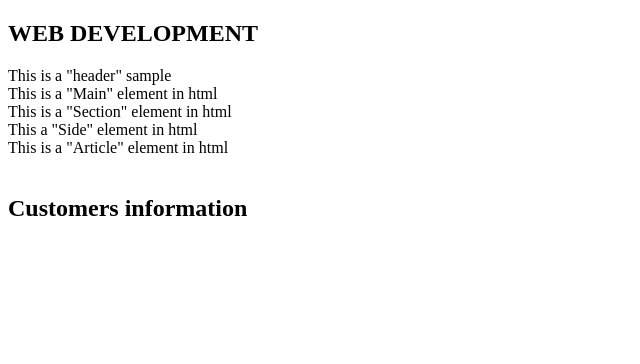
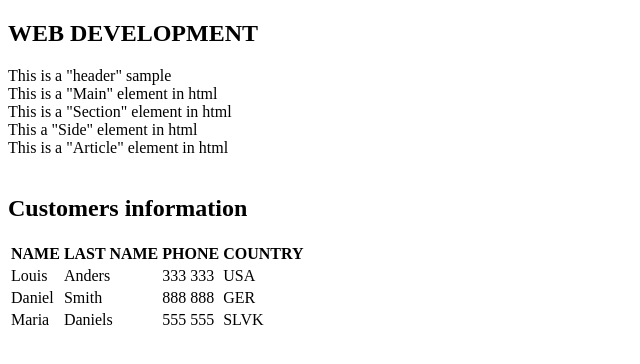
Before and after one commit to Dresae/PrcW02-Table_A, a plain HTML site: page index.html in a window 1280 px wide. Shown: the whole page, without its empty margins (0-640 px from the left). Drawn offline with Linux system fonts and the light colour scheme.

Commit message:
adding table structure

```diff
--- a/index.html
+++ b/index.html
@@ -17,7 +17,32 @@
         <h2>Customers information</h2>
     </div>
 
-
+    <table id="customers">
+        <tr>
+            <th>NAME</th>
+            <th>LAST NAME</th>
+            <th>PHONE</th>
+            <th>COUNTRY</th>
+        </tr>
+        <tr>
+            <td>Louis</td>
+            <td>Anders</td>
+            <td>333 333</td>
+            <td>USA</td>
+        </tr>
+        <tr>
+            <td>Daniel</td>
+            <td>Smith</td>
+            <td>888 888</td>
+            <td>GER</td>
+        </tr>
+        <tr>
+            <td>Maria</td>
+            <td>Daniels</td>
+            <td>555 555</td>
+            <td>SLVK</td>
+        </tr>
+    </table><br>
 
 </body>
 </html>
```
